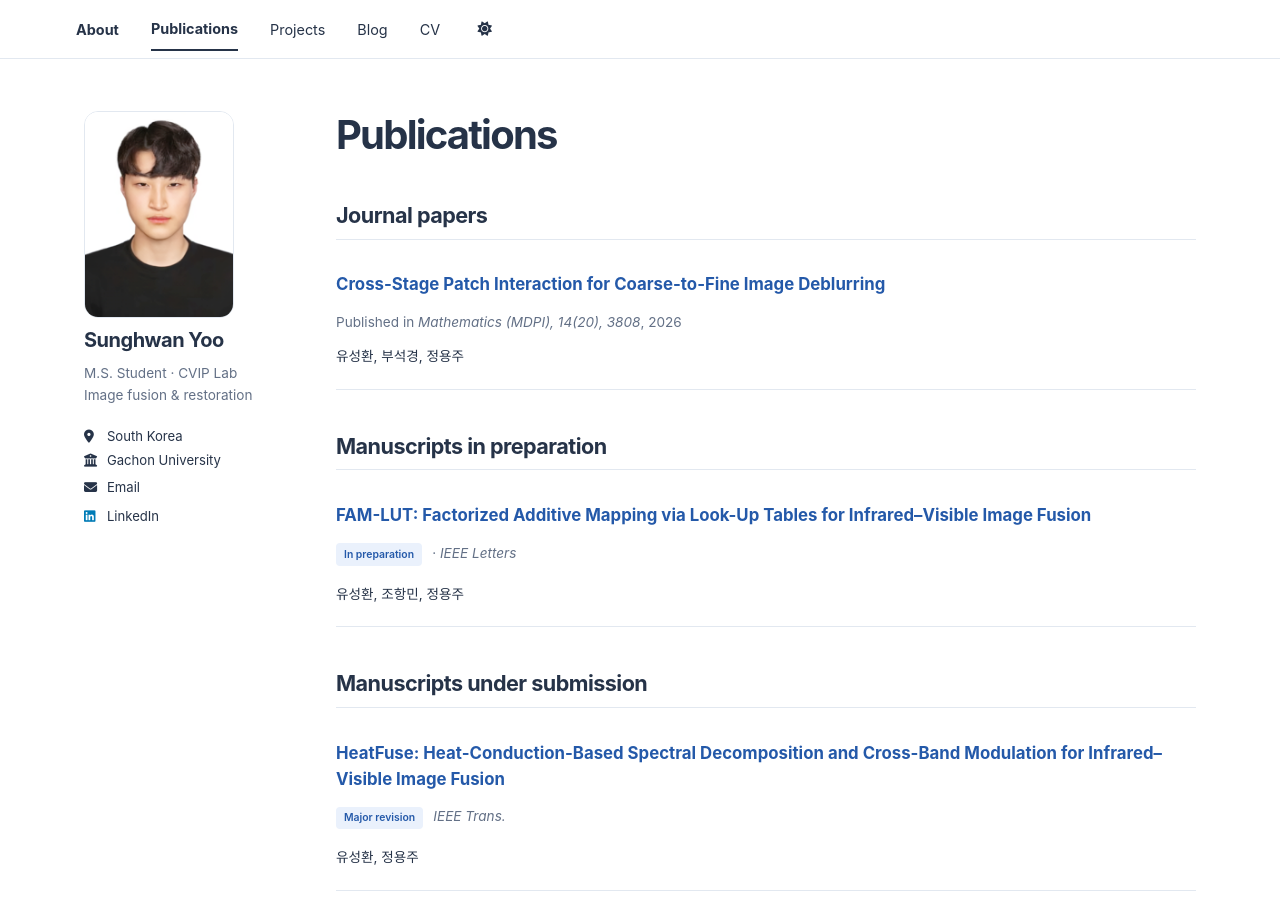
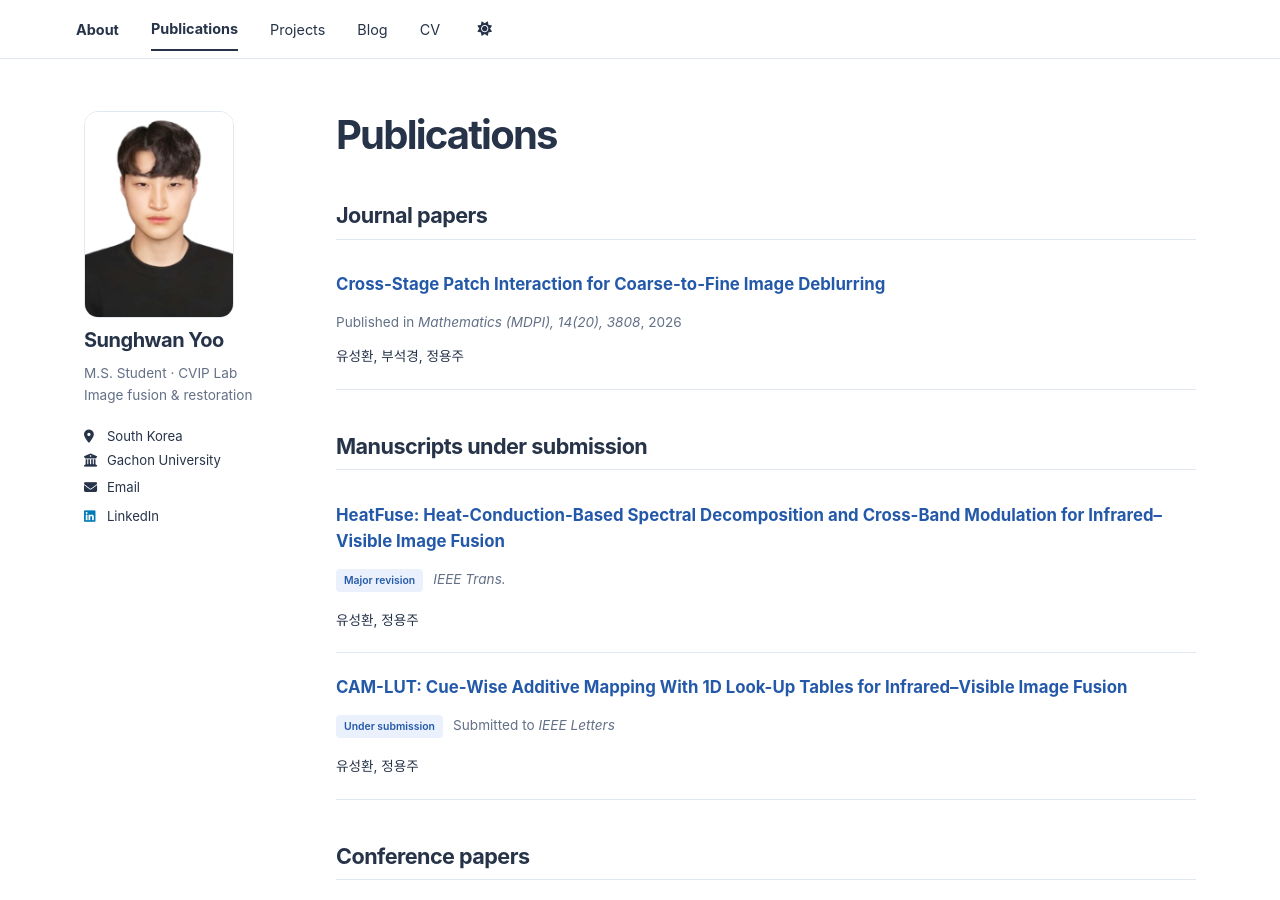
Before and after one commit to SungHwanYoo/SungHwanYoo.github.io, a Jekyll site: the page built from _pages/publications.html, in a window 1280 px wide and 900 px high. Built offline with Jekyll 4.4.1, drawn with Linux system fonts in a browser that asks for light colours; a script bundle is joined from its source files by our own code; library files that are not in the unit come from our copies.

Commit message:
Rename FAM-LUT to CAM-LUT and mark manuscript under submission

```diff
--- a/_config.yml
+++ b/_config.yml
@@ -34,8 +34,6 @@ author:
 publication_category:
   journals:
     title: 'Journal papers'
-  in-preparation:
-    title: 'Manuscripts in preparation'
   manuscripts:
     title: 'Manuscripts under submission'
   conferences:
```
Also changed, not shown: CONTENT_SOURCES.md (+2 -0 lines), _publications/cam-lut.md (added, +15 -0 lines), _publications/fam-lut.md (deleted, +0 -13 lines).
